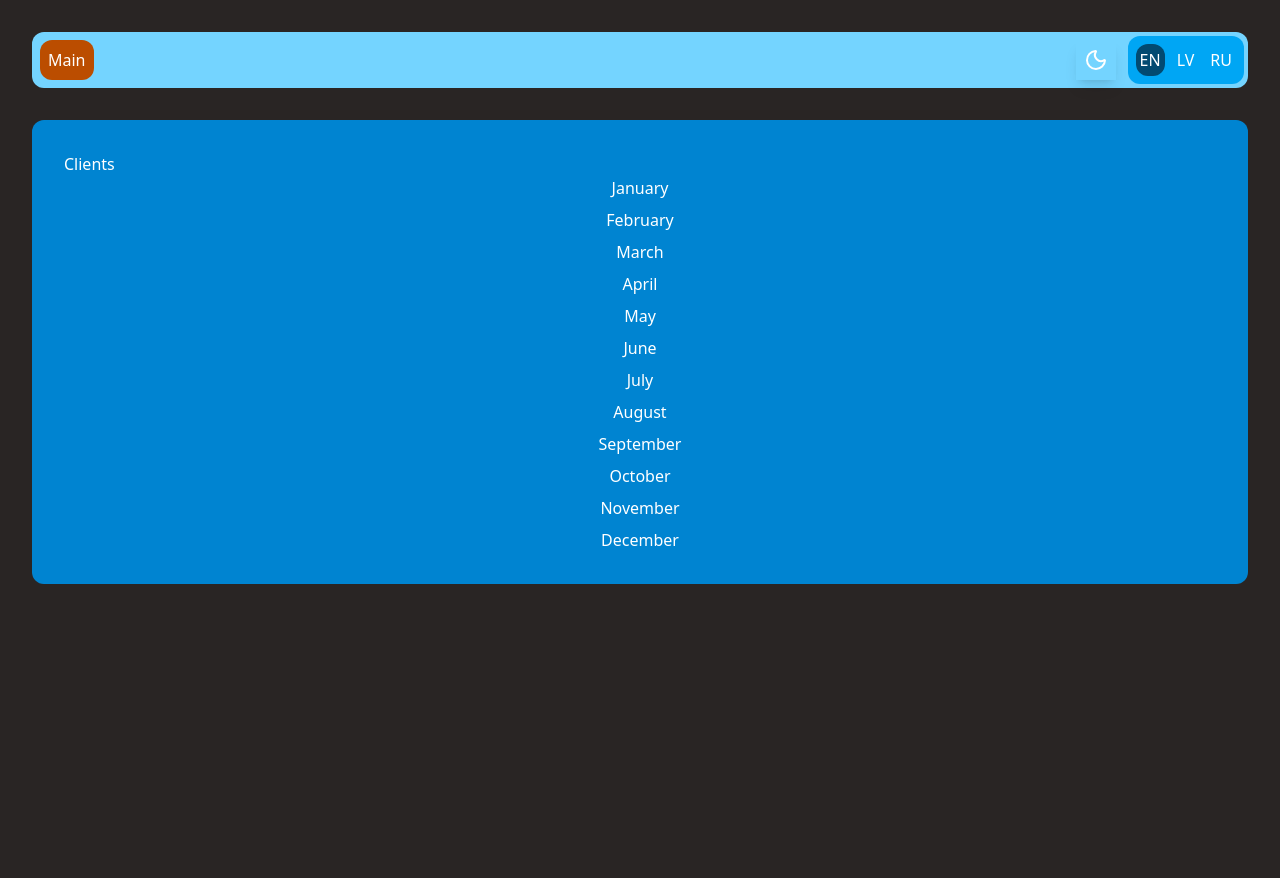
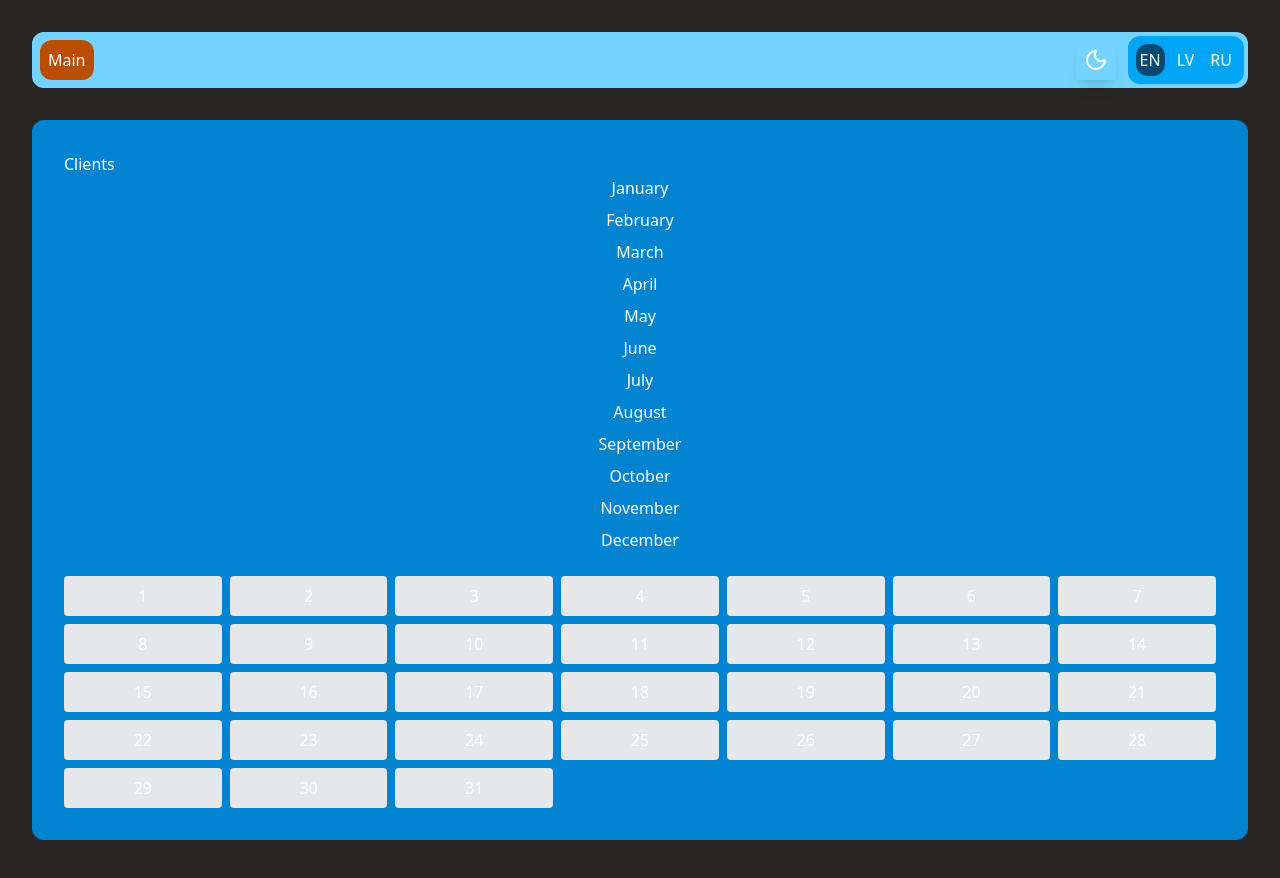
Before and after one commit to LilithStd/work_schedule, a Next.js app: page /clients in a window 1280 px wide. Both pictures are taken after a click on the button "January". Shown: the top 878 px of the page. Built offline with nearby package versions, Linux system fonts and the light colour scheme.

Commit message:
create logic for view days on choosed month to render

```diff
--- a/src/app/clients/page.tsx
+++ b/src/app/clients/page.tsx
@@ -1,14 +1,19 @@
 'use client'
-import Calendar from '@/components/calendar'
 import { indents } from '@/consts/globalStyles'
 import { MONTHS, THEME_COLORS } from '@/consts/template'
 import { useGlobalStore } from '@/store/globalStore'
 import dayjs from 'dayjs'
+import { useState } from 'react'
 
 
 export default function Clients() {
+    // state
+    const [days, setDays] = useState<number[]>([]);
+    const [isOpen, setIsOpen] = useState(false)
+    const [chooseMonthToOpen, setChooseMonthToOpen] = useState('')
+    //
     // consts
-    const daysOfMonth = (currentMonth: string) => dayjs(currentMonth).daysInMonth()
+
     //
     // stores
     const currentThemeApp = useGlobalStore((state) => state.currentThemeApp)
@@ -17,9 +22,32 @@ export default function Clients() {
     const listMonths =
         <div className={`flex flex-col gap-2 justify-end`}>
             {MONTHS.map((month) => <button key={month.LABEL} onClick={() => {
-                const currentYear = dayjs().year().toString() + month.NUMBER_MONTH
-                console.log(daysOfMonth(currentYear))
+                const year = dayjs().year();
+                const currentMonth = month.NUMBER_MONTH;
+                const daysInMonth = dayjs(`${year}-${currentMonth}-01`).daysInMonth();
+                const daysArray = Array.from({ length: daysInMonth }, (_, i) => i + 1);
+
+                if (isOpen && chooseMonthToOpen === month.LABEL) {
+                    // Повторный клик по тому же месяцу — закрываем
+                    setIsOpen(false);
+                    setDays([]);
+                    setChooseMonthToOpen('');
+                    return;
+                }
+
+                // Клик по другому месяцу или первое открытие
+                setChooseMonthToOpen(month.LABEL);
+                setIsOpen(true);
+                setDays(daysArray);
             }}>{month.LABEL}</button>)}
+            {isOpen && days.length !== 0 && <div className="grid grid-cols-7 gap-2 mt-4">
+                {days.map((day) => (
+                    <div key={day} className="p-2 bg-gray-200 rounded text-center">
+                        {day}
+                    </div>
+                ))}
+            </div>}
+
         </div>
 
 
```
